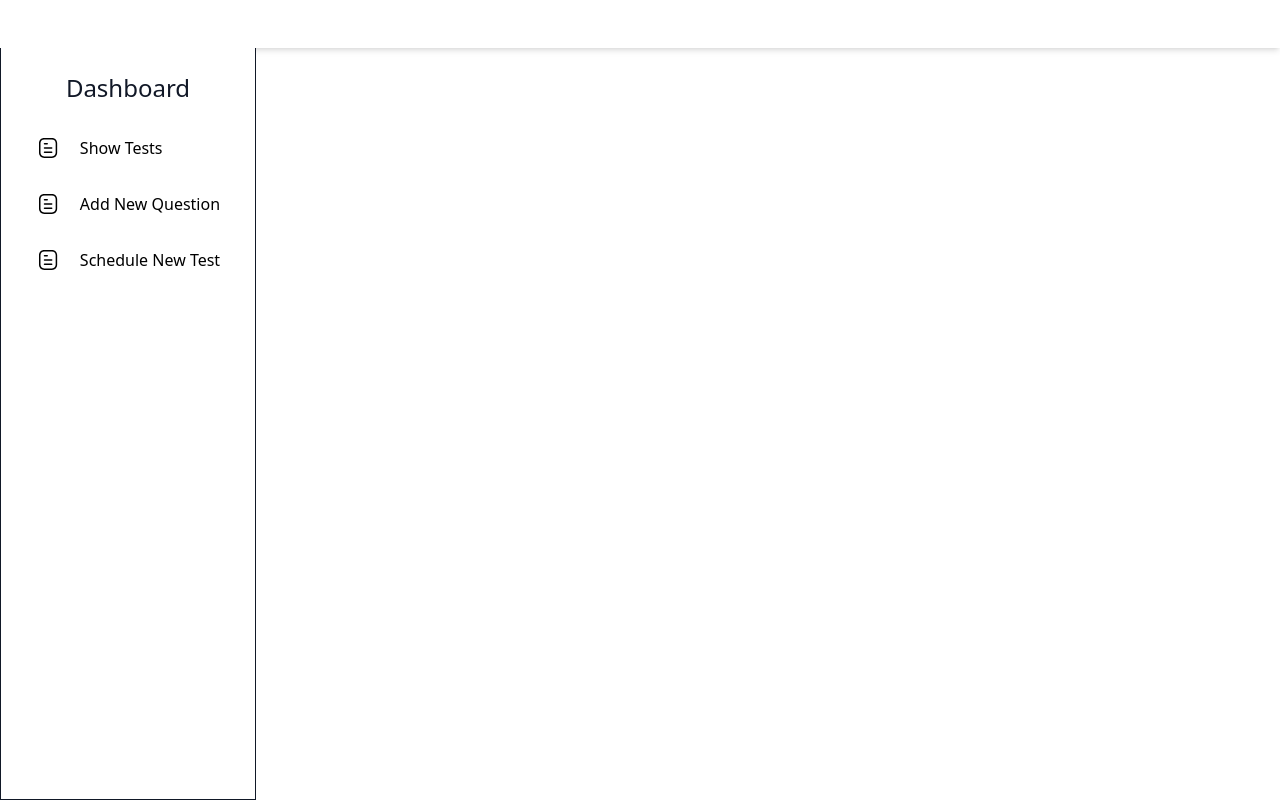
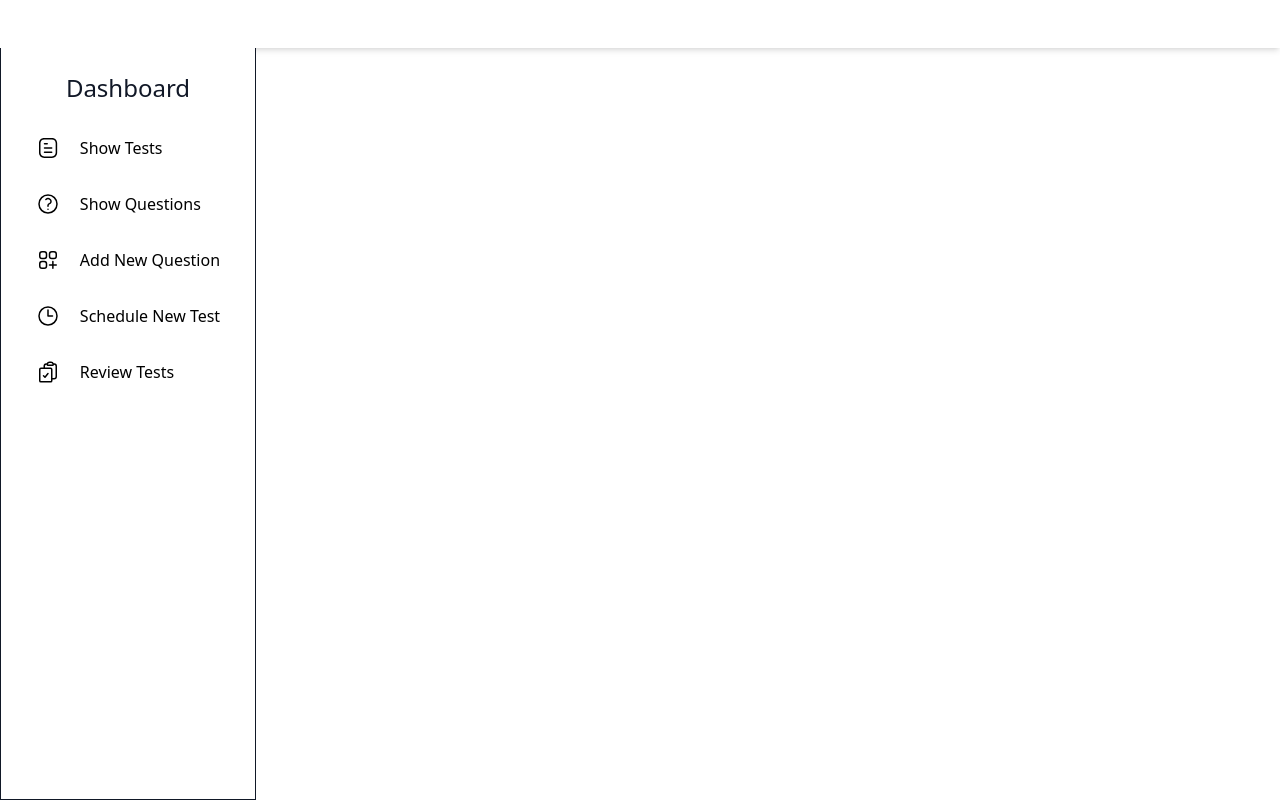
Before and after one commit to sun-28/ScoreFlow, a React (Vite) app in the folder frontend/: page / in a window 1280 px wide. Built offline with nearby package versions, Linux system fonts and the light colour scheme; no server answers.

Commit message:
small fixes + new pages init

```diff
--- a/frontend/src/App.jsx
+++ b/frontend/src/App.jsx
@@ -13,6 +13,10 @@ import ProtectedRoute from "./components/ProtectedRoute";
 import SideBar from "./components/SideBar";
 import userContext from "./context/user/userContext";
 import CodeSpace from "./pages/CodeSpace";
+import Profile from "./pages/Profile";
+import Questions from "./pages/Questions";
+import ReviewTests from "./pages/ReviewTests";
+import TestReview from "./pages/TestReview";
 
 const App = () => {
   const location = useLocation();
@@ -65,7 +69,12 @@ const App = () => {
               path="/tests"
               element={
                 <ProtectedRoute
-                  element={<Tests semester={5} batch="F1" />}
+                  element={
+                    <Tests
+                      semester={currUser?.semester || 5}
+                      batch={currUser?.batch || "F1"}
+                    />
+                  }
                   roles={["student", "teacher"]}
                 />
               }
@@ -77,7 +86,34 @@ const App = () => {
                 <ProtectedRoute
                   element={<CodeSpace />}
                   roles={["student", "teacher"]}
-                />
+                />}
+            />
+            <Route
+              exact
+              path="/profile"
+              element={
+                <ProtectedRoute element={<Profile />} roles={["student"]} />
+              }
+            />
+            <Route
+              exact
+              path="/questions"
+              element={
+                <ProtectedRoute element={<Questions />} roles={["teacher"]} />
+              }
+            />
+            <Route
+              exact
+              path="/test/review/:testid"
+              element={
+                <ProtectedRoute element={<TestReview />} roles={["teacher"]} />
+              }
+            />
+            <Route
+              exact
+              path="/tests/review"
+              element={
+                <ProtectedRoute element={<ReviewTests />} roles={["teacher"]} />
               }
             />
           </Routes>
--- a/frontend/src/components/Navbar.jsx
+++ b/frontend/src/components/Navbar.jsx
@@ -43,12 +43,19 @@ const Navbar = () => {
           </span>
           {isDropdownOpen && (
             <div className="absolute top-7 right-0 mt-2 w-48 bg-white shadow-lg rounded-md border z-10">
-              <button
-                className="block w-full text-left px-4 py-2 text-sm text-gray-700 hover:bg-gray-100"
-                onClick={() => navigate("/profile")}
-              >
-                Go to Profile
-              </button>
+              {currUser.role === "teacher" ? (
+                <></>
+              ) : (
+                <button
+                  className="block w-full text-left px-4 py-2 text-sm text-gray-700 hover:bg-gray-100"
+                  onClick={() => {
+                    navigate("/profile");
+                    setIsDropdownOpen(false);
+                  }}
+                >
+                  Go to Profile
+                </button>
+              )}
               <button
                 className="block w-full text-left px-4 py-2 text-sm text-red-600 hover:bg-gray-100"
                 onClick={handleLogout}
--- a/frontend/src/components/SideContent.jsx
+++ b/frontend/src/components/SideContent.jsx
@@ -24,27 +24,48 @@ const SideContent = () => {
           </svg>
           <h3
             className={
-              location.pathname == "/tests"
-                ? " text-sky-500 font-medium"
-                : ""
+              location.pathname == "/tests" ? " text-sky-500 font-medium" : ""
             }
           >
             Show Tests
           </h3>
         </Link>
+        <Link to="/questions" className="flex gap-5">
+          <svg
+            xmlns="http://www.w3.org/2000/svg"
+            fill="none"
+            viewBox="0 0 24 24"
+            strokeWidth={1.5}
+            stroke={location.pathname == "/questions" ? "#3399F0" : "black"}
+            className="size-6"
+          >
+            <path
+              strokeLinecap="round"
+              strokeLinejoin="round"
+              d="M9.879 7.519c1.171-1.025 3.071-1.025 4.242 0 1.172 1.025 1.172 2.687 0 3.712-.203.179-.43.326-.67.442-.745.361-1.45.999-1.45 1.827v.75M21 12a9 9 0 1 1-18 0 9 9 0 0 1 18 0Zm-9 5.25h.008v.008H12v-.008Z"
+            />
+          </svg>
+          <h3
+            className={
+              location.pathname == "/questions" ? " text-sky-500 font-medium" : ""
+            }
+          >
+            Show Questions
+          </h3>
+        </Link>
         <Link to="/ques/add" className="flex gap-5">
           <svg
-            width="24"
-            height="24"
+            xmlns="http://www.w3.org/2000/svg"
+            fill="none"
             viewBox="0 0 24 24"
-            fill="none"
-            xmlns="http://www.w3.org/2000/svg"
+            strokeWidth={1.5}
+            stroke={location.pathname == "/ques/add" ? "#3399F0" : "black"}
+            className="size-6"
           >
             <path
-              fillRule="evenodd"
-              clipRule="evenodd"
-              d="M15.9088 2C19.0528 2 21.1648 4.153 21.1648 7.357V16.553C21.1648 19.785 19.1178 21.887 15.9498 21.907L8.25676 21.91C5.11276 21.91 2.99976 19.757 2.99976 16.553V7.357C2.99976 4.124 5.04676 2.023 8.21476 2.004L15.9078 2H15.9088ZM15.9088 3.5L8.21976 3.504C5.89176 3.518 4.49976 4.958 4.49976 7.357V16.553C4.49976 18.968 5.90476 20.41 8.25576 20.41L15.9448 20.407C18.2728 20.393 19.6648 18.951 19.6648 16.553V7.357C19.6648 4.942 18.2608 3.5 15.9088 3.5ZM15.7159 15.4737C16.1299 15.4737 16.4659 15.8097 16.4659 16.2237C16.4659 16.6377 16.1299 16.9737 15.7159 16.9737H8.49586C8.08186 16.9737 7.74586 16.6377 7.74586 16.2237C7.74586 15.8097 8.08186 15.4737 8.49586 15.4737H15.7159ZM15.7159 11.2872C16.1299 11.2872 16.4659 11.6232 16.4659 12.0372C16.4659 12.4512 16.1299 12.7872 15.7159 12.7872H8.49586C8.08186 12.7872 7.74586 12.4512 7.74586 12.0372C7.74586 11.6232 8.08186 11.2872 8.49586 11.2872H15.7159ZM11.2506 7.1104C11.6646 7.1104 12.0006 7.4464 12.0006 7.8604C12.0006 8.2744 11.6646 8.6104 11.2506 8.6104H8.49556C8.08156 8.6104 7.74556 8.2744 7.74556 7.8604C7.74556 7.4464 8.08156 7.1104 8.49556 7.1104H11.2506Z"
-              fill={location.pathname == "/ques/add" ? "#3399F0" : "black"}
+              strokeLinecap="round"
+              strokeLinejoin="round"
+              d="M13.5 16.875h3.375m0 0h3.375m-3.375 0V13.5m0 3.375v3.375M6 10.5h2.25a2.25 2.25 0 0 0 2.25-2.25V6a2.25 2.25 0 0 0-2.25-2.25H6A2.25 2.25 0 0 0 3.75 6v2.25A2.25 2.25 0 0 0 6 10.5Zm0 9.75h2.25A2.25 2.25 0 0 0 10.5 18v-2.25a2.25 2.25 0 0 0-2.25-2.25H6a2.25 2.25 0 0 0-2.25 2.25V18A2.25 2.25 0 0 0 6 20.25Zm9.75-9.75H18a2.25 2.25 0 0 0 2.25-2.25V6A2.25 2.25 0 0 0 18 3.75h-2.25A2.25 2.25 0 0 0 13.5 6v2.25a2.25 2.25 0 0 0 2.25 2.25Z"
             />
           </svg>
           <h3
@@ -59,17 +80,17 @@ const SideContent = () => {
         </Link>
         <Link to="/test/add" className="flex gap-5">
           <svg
-            width="24"
-            height="24"
+            xmlns="http://www.w3.org/2000/svg"
+            fill="none"
             viewBox="0 0 24 24"
-            fill="none"
-            xmlns="http://www.w3.org/2000/svg"
+            strokeWidth={1.5}
+            stroke={location.pathname == "/test/add" ? "#3399F0" : "black"}
+            className="size-6"
           >
             <path
-              fillRule="evenodd"
-              clipRule="evenodd"
-              d="M15.9088 2C19.0528 2 21.1648 4.153 21.1648 7.357V16.553C21.1648 19.785 19.1178 21.887 15.9498 21.907L8.25676 21.91C5.11276 21.91 2.99976 19.757 2.99976 16.553V7.357C2.99976 4.124 5.04676 2.023 8.21476 2.004L15.9078 2H15.9088ZM15.9088 3.5L8.21976 3.504C5.89176 3.518 4.49976 4.958 4.49976 7.357V16.553C4.49976 18.968 5.90476 20.41 8.25576 20.41L15.9448 20.407C18.2728 20.393 19.6648 18.951 19.6648 16.553V7.357C19.6648 4.942 18.2608 3.5 15.9088 3.5ZM15.7159 15.4737C16.1299 15.4737 16.4659 15.8097 16.4659 16.2237C16.4659 16.6377 16.1299 16.9737 15.7159 16.9737H8.49586C8.08186 16.9737 7.74586 16.6377 7.74586 16.2237C7.74586 15.8097 8.08186 15.4737 8.49586 15.4737H15.7159ZM15.7159 11.2872C16.1299 11.2872 16.4659 11.6232 16.4659 12.0372C16.4659 12.4512 16.1299 12.7872 15.7159 12.7872H8.49586C8.08186 12.7872 7.74586 12.4512 7.74586 12.0372C7.74586 11.6232 8.08186 11.2872 8.49586 11.2872H15.7159ZM11.2506 7.1104C11.6646 7.1104 12.0006 7.4464 12.0006 7.8604C12.0006 8.2744 11.6646 8.6104 11.2506 8.6104H8.49556C8.08156 8.6104 7.74556 8.2744 7.74556 7.8604C7.74556 7.4464 8.08156 7.1104 8.49556 7.1104H11.2506Z"
-              fill={location.pathname == "/test/add" ? "#3399F0" : "black"}
+              strokeLinecap="round"
+              strokeLinejoin="round"
+              d="M12 6v6h4.5m4.5 0a9 9 0 1 1-18 0 9 9 0 0 1 18 0Z"
             />
           </svg>
           <h3
@@ -82,6 +103,32 @@ const SideContent = () => {
             Schedule New Test
           </h3>
         </Link>
+        <Link to="/tests/review" className="flex gap-5">
+          <svg
+            xmlns="http://www.w3.org/2000/svg"
+            fill="none"
+            viewBox="0 0 24 24"
+            strokeWidth={1.5}
+            stroke={location.pathname == "/tests/review" ? "#3399F0" : "black"}
+            className="size-6"
+          >
+            <path
+              strokeLinecap="round"
+              strokeLinejoin="round"
+              d="M11.35 3.836c-.065.21-.1.433-.1.664 0 .414.336.75.75.75h4.5a.75.75 0 0 0 .75-.75 2.25 2.25 0 0 0-.1-.664m-5.8 0A2.251 2.251 0 0 1 13.5 2.25H15c1.012 0 1.867.668 2.15 1.586m-5.8 0c-.376.023-.75.05-1.124.08C9.095 4.01 8.25 4.973 8.25 6.108V8.25m8.9-4.414c.376.023.75.05 1.124.08 1.131.094 1.976 1.057 1.976 2.192V16.5A2.25 2.25 0 0 1 18 18.75h-2.25m-7.5-10.5H4.875c-.621 0-1.125.504-1.125 1.125v11.25c0 .621.504 1.125 1.125 1.125h9.75c.621 0 1.125-.504 1.125-1.125V18.75m-7.5-10.5h6.375c.621 0 1.125.504 1.125 1.125v9.375m-8.25-3 1.5 1.5 3-3.75"
+            />
+          </svg>
+
+          <h3
+            className={
+              location.pathname == "/tests/review"
+                ? " text-sky-500 font-medium"
+                : ""
+            }
+          >
+            Review Tests
+          </h3>
+        </Link>
       </div>
     </div>
   );
--- /dev/null
+++ b/frontend/src/pages/Profile.jsx
@@ -0,0 +1,50 @@
+import React, { useContext, useEffect } from "react";
+import userContext from "../context/user/userContext";
+import { useNavigate } from "react-router-dom";
+
+const Profile = () => {
+  const context = useContext(userContext);
+  const { currUser } = context;
+  const navigate = useNavigate();
+  return (
+    <div className="h-screen bg-gray-100 dark:bg-gray-900 flex items-center justify-center">
+      <div className="bg-white dark:bg-gray-800 w-full max-w-3xl p-8 rounded-lg shadow-lg">
+        <div className="flex items-center justify-between mb-8">
+          <div className="flex items-center">
+            <img
+              src={currUser?.photos[0]?.value}
+              alt="Profile"
+              className="w-20 h-20 rounded-full mr-4"
+            />
+            <div>
+              <h2 className="text-2xl font-semibold text-gray-900 dark:text-white">
+                {currUser?.name?.givenName}
+              </h2>
+              <p className="text-sm text-gray-500 dark:text-gray-300">
+                {currUser?.email}
+              </p>
+            </div>
+          </div>
+        </div>
+
+        <div className="space-y-6">
+          <div>
+            <ul className="space-y-2">
+              <li className="text-gray-700 dark:text-gray-300">
+                <strong>Enrollment Number:</strong> {currUser?.name?.familyName}
+              </li>
+              <li className="text-gray-700 dark:text-gray-300">
+                <strong>Batch:</strong> {currUser?.batch}
+              </li>
+              <li className="text-gray-700 dark:text-gray-300">
+                <strong>Semester:</strong> {currUser?.semester}
+              </li>
+            </ul>
+          </div>
+        </div>
+      </div>
+    </div>
+  );
+};
+
+export default Profile;
--- /dev/null
+++ b/frontend/src/pages/Questions.jsx
@@ -0,0 +1,11 @@
+import React from 'react'
+
+const Questions = () => {
+  return (
+    <div>
+      Questions
+    </div>
+  )
+}
+
+export default Questions
--- /dev/null
+++ b/frontend/src/pages/ReviewTests.jsx
@@ -0,0 +1,7 @@
+import React from "react";
+
+const ReviewTests = () => {
+  return <div>Review Test</div>;
+};
+
+export default ReviewTests;
--- /dev/null
+++ b/frontend/src/pages/TestReview.jsx
@@ -0,0 +1,9 @@
+import React from "react";
+import { useParams } from "react-router-dom";
+
+const TestReview = () => {
+  const { testid } = useParams();
+  return <div>Test Review: {testid}</div>;
+};
+
+export default TestReview;
```
Also changed, not shown: 2 other files (tests, documents, lock files or other folders).
